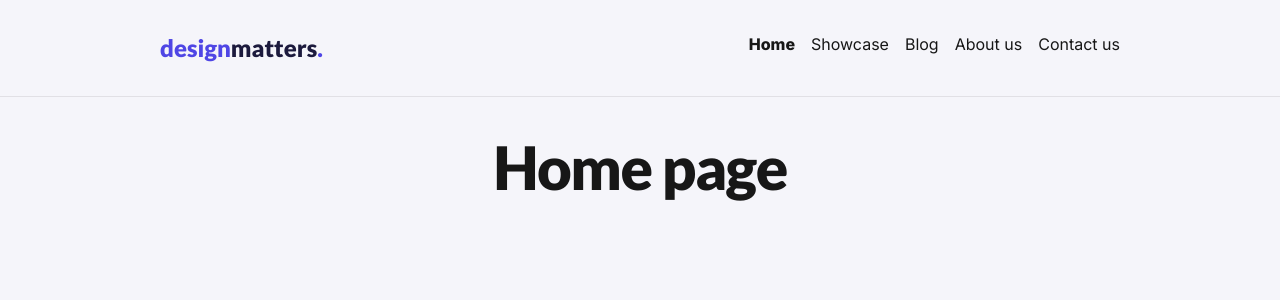
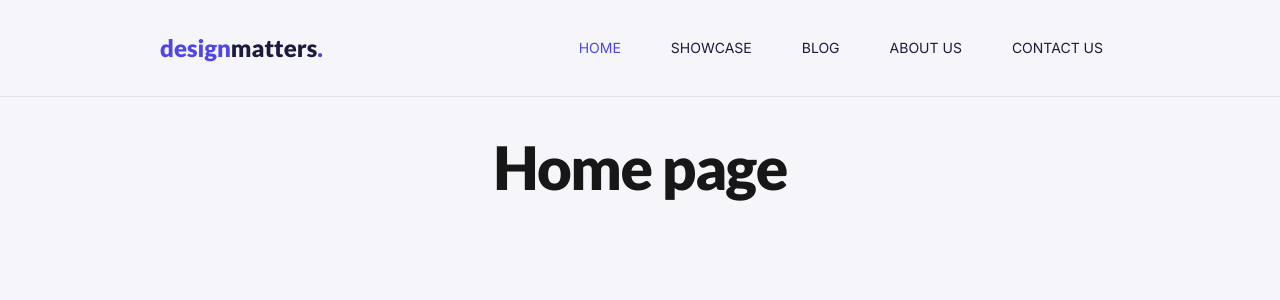
Before and after one commit to kula124p/deploy-me, a Next.js app: page / in a window 1280 px wide. Shown: the top 300 px of the page. Built offline with nearby package versions, Linux system fonts and the light colour scheme.

Commit message:
Refactor desktop navigation component to enhance active link styling and improve layout

```diff
--- a/src/components/navigation.tsx
+++ b/src/components/navigation.tsx
@@ -31,21 +31,22 @@ const pages: Page[] = [
 ];
 
 function processPage(page: Page, index: number, pathname: string) {
+  const activeStyle =
+    page.path === "/"
+      ? pathname === page.path
+        ? "text-brand-primary border rounded-sm border-brand-primary"
+        : ""
+      : pathname.startsWith(page.path)
+      ? "text-brand-primary border rounded-sm border-brand-primary"
+      : "";
   return (
     <li key={index}>
-      <Link
-        href={page.path}
-        className={
-          page.path === "/"
-            ? pathname === page.path
-              ? "font-extrabold"
-              : ""
-            : pathname.startsWith(page.path)
-            ? "font-extrabold"
-            : ""
-        }
-      >
-        {page.title}
+      <Link href={page.path}>
+        <span
+          className={`border rounded-sm border-transparent px-4 py-3 whitespace-nowrap hover:text-white hover:bg-brand-primary ${activeStyle}`}
+        >
+          {page.title}
+        </span>
       </Link>
     </li>
   );
@@ -68,11 +69,11 @@ export function Navigation() {
   const pathname = usePathname();
   return (
     <nav className="py-8 border-b border-brand-stroke-weak">
-      <div className="container flex justify-between">
+      <div className="container flex justify-between items-center">
         <Link href="/">
           <Logo className="text-2xl" />
         </Link>
-        <ul className="hidden md:flex justify-center space-x-4">
+        <ul className="hidden md:flex justify-between space-x-4 text-sm uppercase text-brand-text-strong">
           {pages.map((page, index) => processPage(page, index, pathname))}
         </ul>
         <Hamburger />
```
